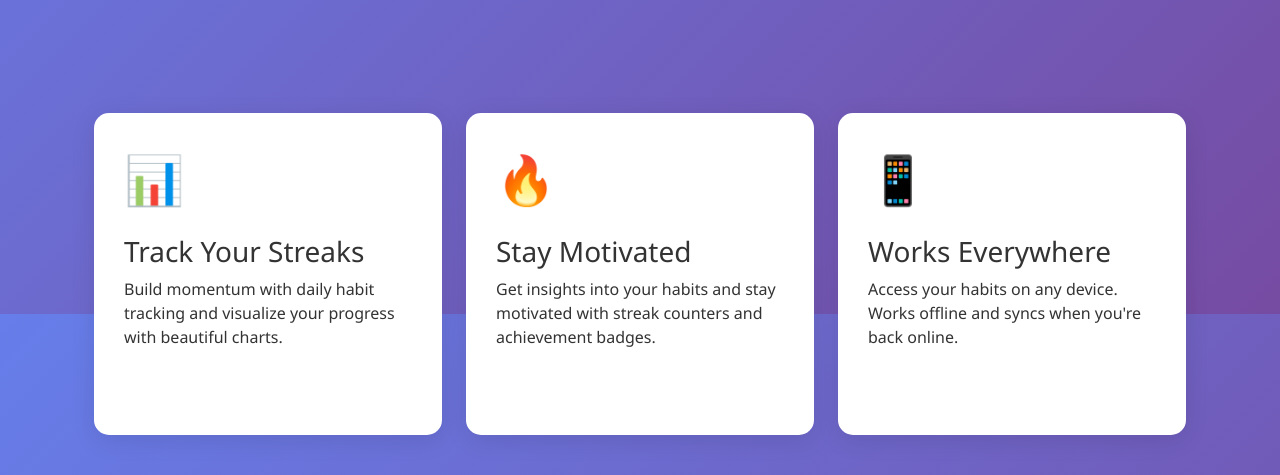
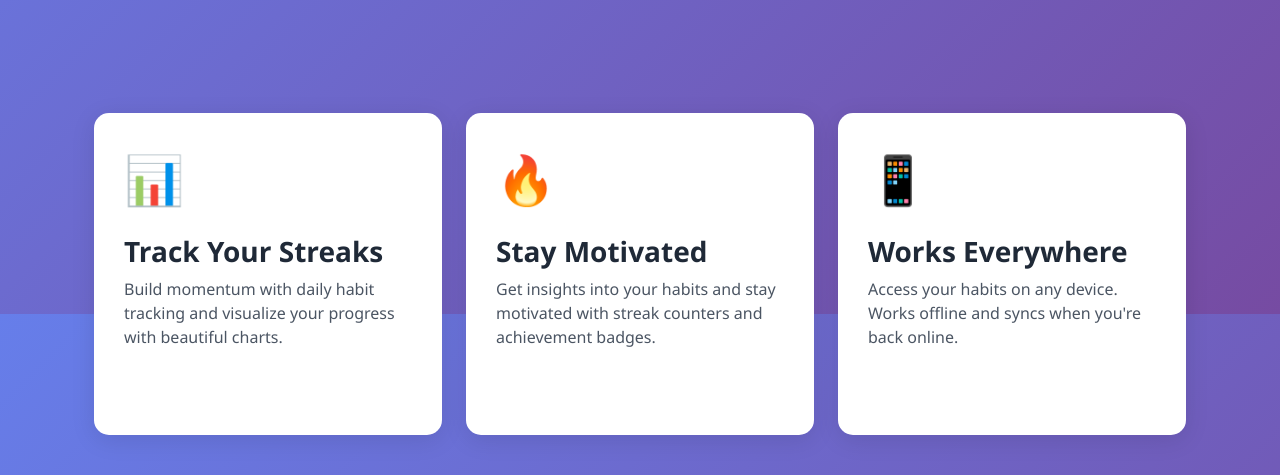
Before and after one commit to pav-vil/habit-tracker-app, a Flask app: page / in a window 1280 px wide. Shown: the part 486-961 px from the top of the page. Run offline with Flask 3, Linux system fonts and the light colour scheme; some libraries are stand-ins or nearby versions.

Commit message:
Fix feature cards text readability in dark mode
The feature cards on home page had white backgrounds with light text
in dark mode, making them unreadable.

**Fix:**
- Force dark text colors on .feature-card elements
- h3 headings: #1f2937 (dark gray)
- p paragraphs: #4b5563 (medium gray)
- Used !important to override theme CSS variables
- Cards now readable in both light and dark modes

🤖 Generated with [Claude Code](https://claude.com/claude-code)

Co-Authored-By: Claude Sonnet 4.5 <noreply@anthropic.com>

```diff
--- a/templates/home.html
+++ b/templates/home.html
@@ -45,6 +45,16 @@
         box-shadow: 0 5px 25px rgba(0,0,0,0.1);
         transition: all 0.3s ease;
         height: 100%;
+    }
+
+    /* Force dark text on white cards regardless of theme */
+    .feature-card h3 {
+        color: #1f2937 !important;
+        font-weight: 600;
+    }
+
+    .feature-card p {
+        color: #4b5563 !important;
     }
 
     .feature-card:hover {
```
